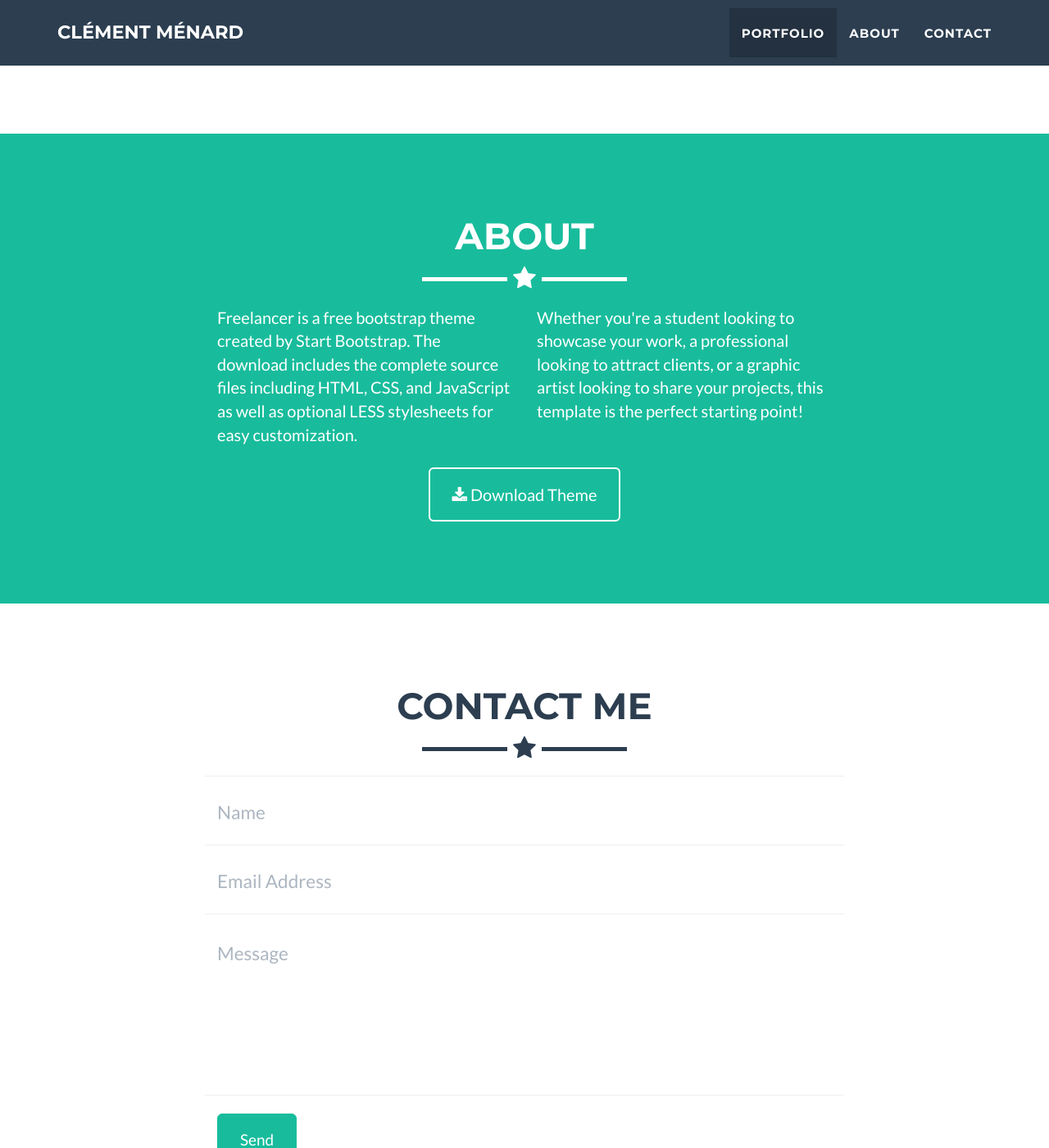
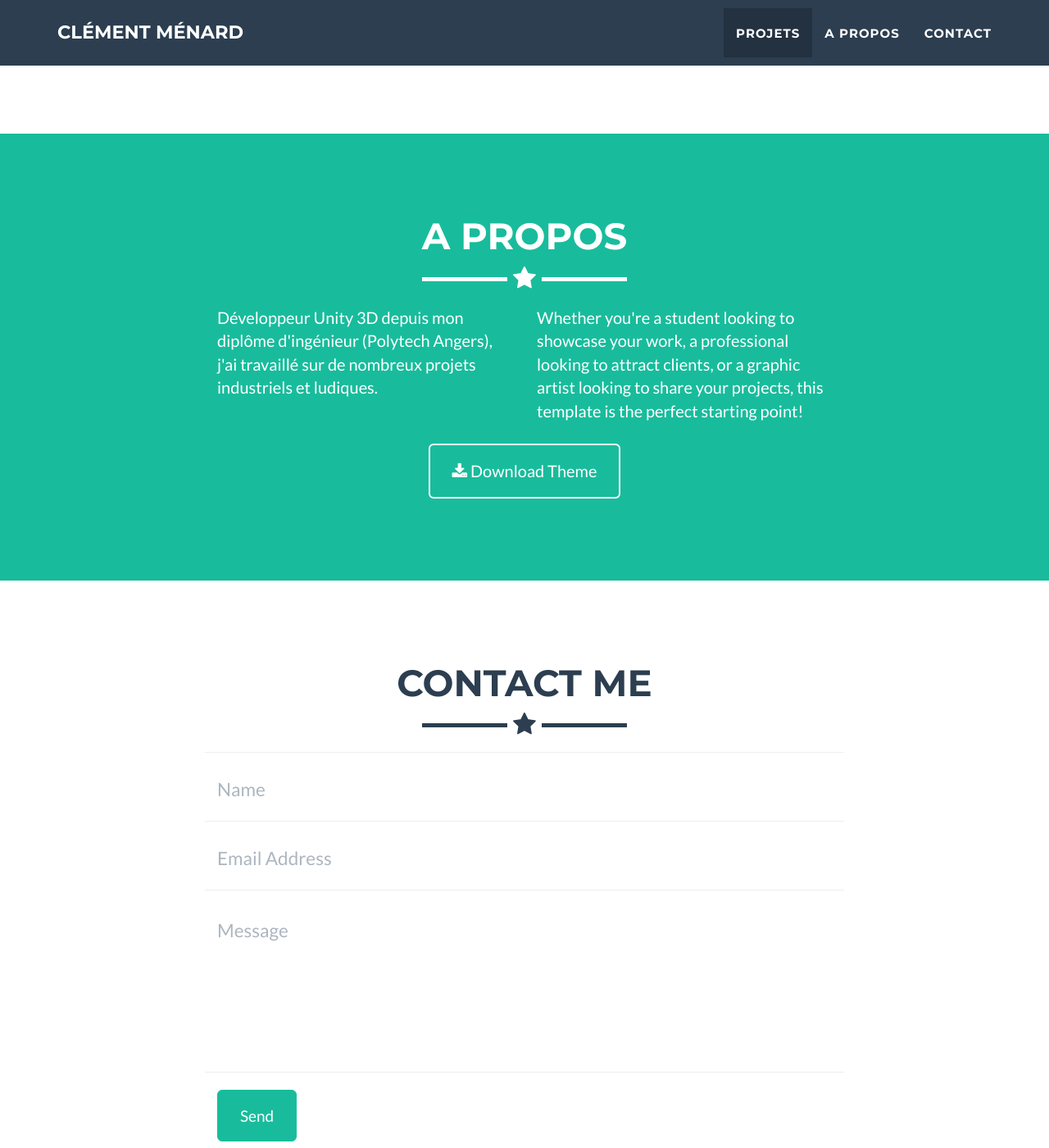
Before and after one commit to clmenard/clmenard.github.io, a Jekyll site: the page built from _posts/2014-07-18-project-1.markdown, in a window 1280 px wide and 1400 px high, scrolled down 1524 px. Shown: the whole window at 82% size. Built offline with Jekyll 4.4.1, drawn with Linux system fonts in a browser that asks for light colours; some of the changed text lies outside the part shown.

Commit message:
Header & about update

```diff
--- a/_config.yml
+++ b/_config.yml
@@ -1,10 +1,10 @@
 # Site settings
 title: Clément Ménard
 email: clement.menard1992@gmail.com
-url: https://github.com/jeromelachaud/freelancer-theme
-description: "Write an awesome description for your new site here. You can edit this line in _config.yml. It will appear in your document head meta (for Google search results) and in your feed.xml site description."
-keywords: "your keywords, separated by commas"
-skills: "Web Developer - Graphic Artist - User Experience Designer"
+url: https://clmenard.github.io/
+description: "Clément Ménard, développeur Unity 3D freelance. Création applications XR, jeux vidéos, projets industriels."
+keywords: "développeur, developer, XR, Unity, 3D, 2D, freelance, freelancer, C#, C++, jeu, game"
+skills: "Développeur Unity 3D - XR - Industrie - Jeux Vidéo"
 meta_author: Ménard Clément
 
 # Google webmaster tools
@@ -32,8 +32,8 @@ color:
 
 # Footer settings
 footer:
-  copyright: Dr. Henry Jekyll
-  location: Location
+  copyright: Clément Ménard
+  location: Rennes, France
   social: Around the Web
   credits: Credits
 
@@ -52,8 +52,8 @@ social:
 
 # Postal address (add as many lines as necessary)
 address:
-  - line: 3481 Melrose Place
-  - line: Beverly Hills, CA 90210
+  - line: 10 rue Perceval
+  - line: 35136, St Jacques de la Lande
 
 # Credits content
 credits: 'Freelancer is a free to use, open source Bootstrap theme created by <a href="http://startbootstrap.com">Start Bootstrap</a>.'
--- a/_includes/about.html
+++ b/_includes/about.html
@@ -3,13 +3,13 @@
         <div class="container">
             <div class="row">
                 <div class="col-lg-12 text-center">
-                    <h2>About</h2>
+                    <h2>A propos</h2>
                     <hr class="star-light">
                 </div>
             </div>
             <div class="row">
                 <div class="col-lg-4 col-lg-offset-2">
-                    <p>Freelancer is a free bootstrap theme created by Start Bootstrap. The download includes the complete source files including HTML, CSS, and JavaScript as well as optional LESS stylesheets for easy customization.</p>
+                    <p>Développeur Unity 3D depuis mon diplôme d'ingénieur (Polytech Angers), j'ai travaillé sur de nombreux projets industriels et ludiques.</p>
                 </div>
                 <div class="col-lg-4">
                     <p>Whether you're a student looking to showcase your work, a professional looking to attract clients, or a graphic artist looking to share your projects, this template is the perfect starting point! </p>
--- a/_includes/nav.html
+++ b/_includes/nav.html
@@ -19,10 +19,10 @@
                         <a href="#page-top"></a>
                     </li>
                     <li class="page-scroll">
-                        <a href="#portfolio">Portfolio</a>
+                        <a href="#portfolio">Projets</a>
                     </li>
                     <li class="page-scroll">
-                        <a href="#about">About</a>
+                        <a href="#about">A propos</a>
                     </li>
                     <li class="page-scroll">
                         <a href="#contact">Contact</a>
--- a/_includes/portfolio_grid.html
+++ b/_includes/portfolio_grid.html
@@ -4,7 +4,7 @@
         <div class="container portfolio-flex-grid">
             <div class="row">
                 <div class="col-lg-12 text-center">
-                    <h2>Portfolio</h2>
+                    <h2>Projets</h2>
                     <hr class="star-primary">
                 </div>
             </div>
```
